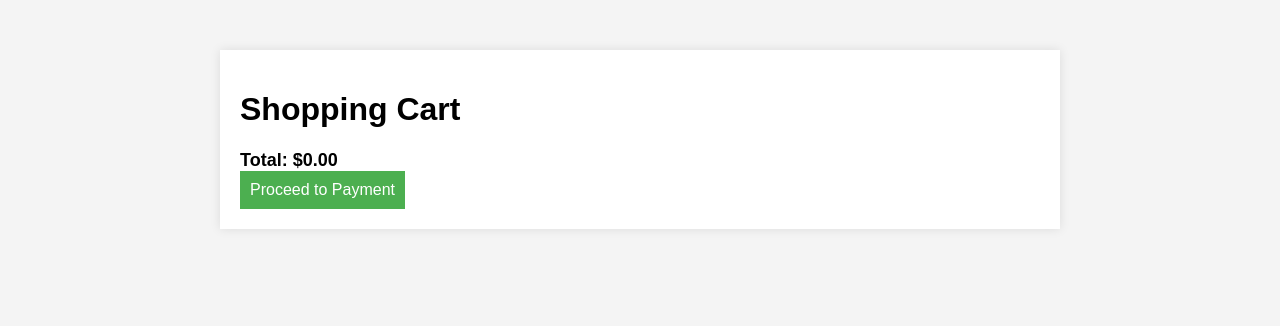
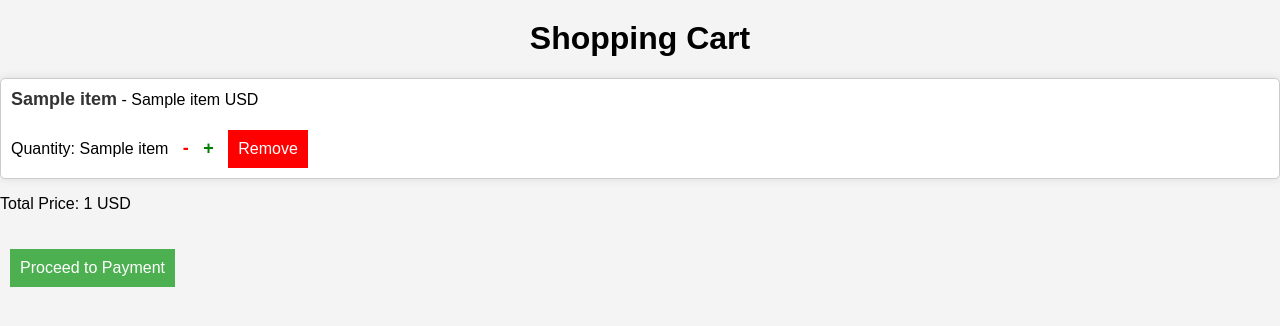
Before and after one commit to erdemire21/shoe-e-commerce-site, a Flask app: template templates/cart.html in a window 1280 px wide. Shown: the top 326 px of the page. Run offline with Flask 3, Linux system fonts and the light colour scheme; the template is opened without the code that fills it: most values are stand-ins (such as "Sample title", 1, 10 or a date in 2020).

Commit message:
Update cart.html

```diff
--- a/templates/cart.html
+++ b/templates/cart.html
@@ -1,9 +1,9 @@
 <!DOCTYPE html>
 <html lang="en">
-
 <head>
     <meta charset="UTF-8">
     <meta name="viewport" content="width=device-width, initial-scale=1.0">
+    <title>Shopping Cart</title>
     <style>
         body {
             font-family: Arial, sans-serif;
@@ -12,122 +12,79 @@
             background-color: #f4f4f4;
         }
 
-    .container {
-      max-width: 800px;
-      margin: 50px auto;
+        h1 {
+            text-align: center;
+            margin-top: 20px;
+        }
+
+        .flash-messages {
+            list-style-type: none;
+            padding: 0;
+            margin: 0;
+            color: green;
+        }
+
+        ul {
+            list-style-type: none;
+            padding: 0;
+        }
+
+        li {
+            margin-bottom: 10px;
             background-color: #fff;
-      padding: 20px;
+            padding: 10px;
+            border: 1px solid #ccc;
+            border-radius: 5px;
             box-shadow: 0 0 10px rgba(0, 0, 0, 0.1);
         }
 
-    #cart {
-      margin-bottom: 20px;
+        strong {
+            font-size: 18px;
+            color: #333;
         }
 
-    .cart-item {
-      display: flex;
-      justify-content: space-between;
-      padding: 10px;
-      border-bottom: 1px solid #ccc;
+        a {
+            text-decoration: none;
+            color: #4caf50;
+            margin-left: 10px;
         }
 
-    #total {
-      font-size: 18px;
-      font-weight: bold;
+        a:hover {
+            text-decoration: underline;
         }
 
-    button {
+        a.button {
+            display: inline-block;
             padding: 10px;
             font-size: 16px;
             background-color: #4caf50;
             color: #fff;
             border: none;
             cursor: pointer;
+            text-decoration: none;
+            margin-top: 20px;
         }
     </style>
-  <title>Shopping Cart</title>
 </head>
 
+
 <body>
-  <div class="container">
     <h1>Shopping Cart</h1>
-    <div id="cart">
-      <!-- Cart items will be displayed here -->
-    </div>
-    <div id="total">Total: $0.00</div>
-    <button id="proceedBtn" onclick="proceedToPayment()">Proceed to Payment</button>
-  </div>
 
-  <script>
-    let cart = [];
+<body>
+    <ul>
+        {% for item in items %}
+            <li>
+                <strong>{{ item[5] }}</strong> - {{ item[2] }} USD<br>
+                Quantity: {{ item[3] }}
+                <a href="{{ url_for('decrease_item', item_id=item[1]) }}"><strong style="color: red;">-</strong></a>
+                <a href="{{ url_for('increase_item', item_id=item[1]) }}"><strong style="color: green;">+</strong></a>
+                <a href="{{ url_for('remove_item', item_id=item[1]) }}" class="button" style="color: white; background-color: red;">Remove</a>
+            </li>
+        {% endfor %}
+    </ul>
 
-    function addToCart(product) {
-      cart.push(product);
-      updateCart();
-    }
-
-    function removeFromCart(index) {
-      cart.splice(index, 1);
-      updateCart();
-    }
-
-    function updateCart() {
-      const cartContainer = document.getElementById('cart');
-      const totalElement = document.getElementById('total');
-
-      // Clear the cart container
-      cartContainer.innerHTML = '';
-
-      // Display cart items
-      cart.forEach((product, index) => {
-        const cartItem = document.createElement('div');
-        cartItem.classList.add('cart-item');
-        cartItem.innerHTML = `
-          <span>${product.name} - $${product.price.toFixed(2)}</span>
-          <button onclick="removeFromCart(${index})">Remove</button>
-        `;
-        cartContainer.appendChild(cartItem);
-      });
-
-      // Calculate and display the total
-      const total = cart.reduce((sum, product) => sum + product.price, 0);
-      totalElement.textContent = `Total: $${total.toFixed(2)}`;
-    }
-
-    // Update the proceedToPayment function in your script.js file
-
-    function proceedToPayment() {
-      // Implement payment processing logic here if needed
-
-      // Send a request to the Flask server to add items to the database
-      fetch('http://localhost:5000/api/addToDatabase', {
-        method: 'POST',
-        headers: {
-          'Content-Type': 'application/json',
-        },
-        body: JSON.stringify({ cart }),
-
-      })
-      .then(response => {
-        if (!response.ok) {
-          throw new Error('Failed to add items to the database');
-        }
-        // Redirect to the payment page after successfully adding items to the database
-        window.location.href = 'payment_page.html';
-      })
-      .catch(error => {
-        console.error(error);
-        alert('Error adding items to the database. Please try again.');
-      });
-    }
-
-
-    function proceedToPayment() {
-      // Implement payment processing logic here (if needed)
-
-
-    }
-  </script>
+    <p>Total Price: {{ total_price }} USD</p>
+    <a href="{{ url_for('proceed_to_payment') }}" class="button">Proceed to Payment</a>
 </body>
-
 </html>
```
Lines whose indentation alone changed are shown as unchanged.
